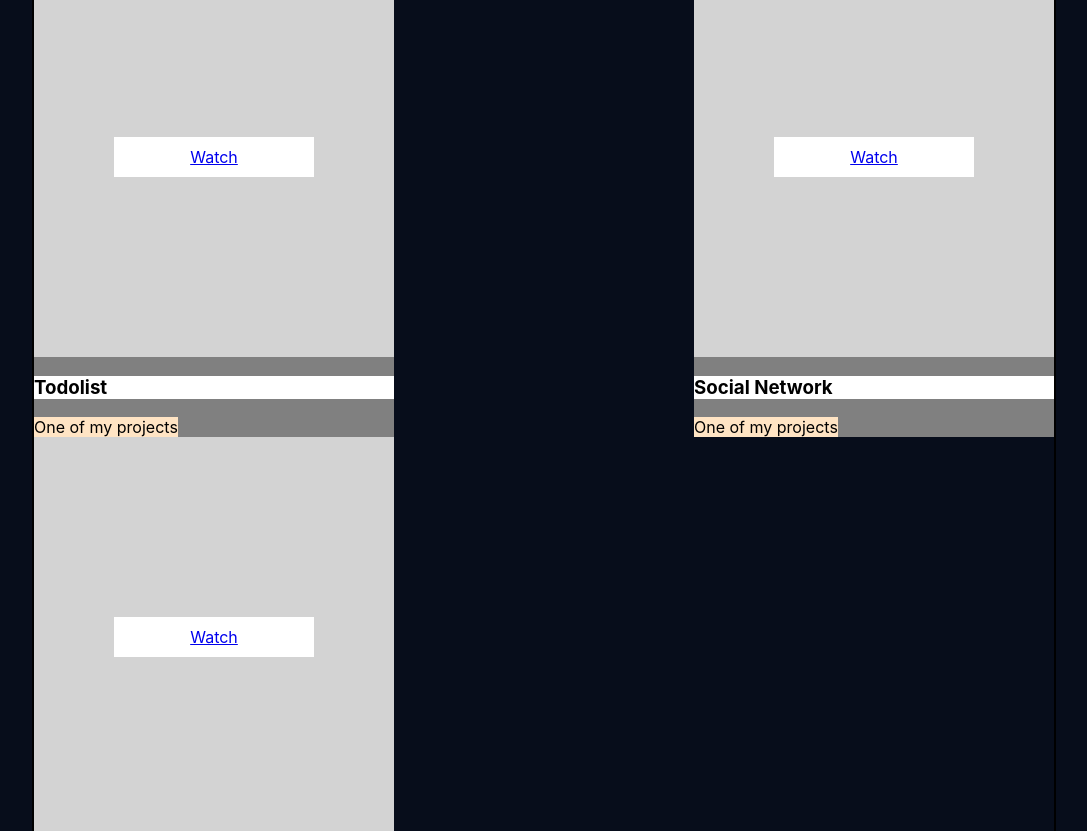
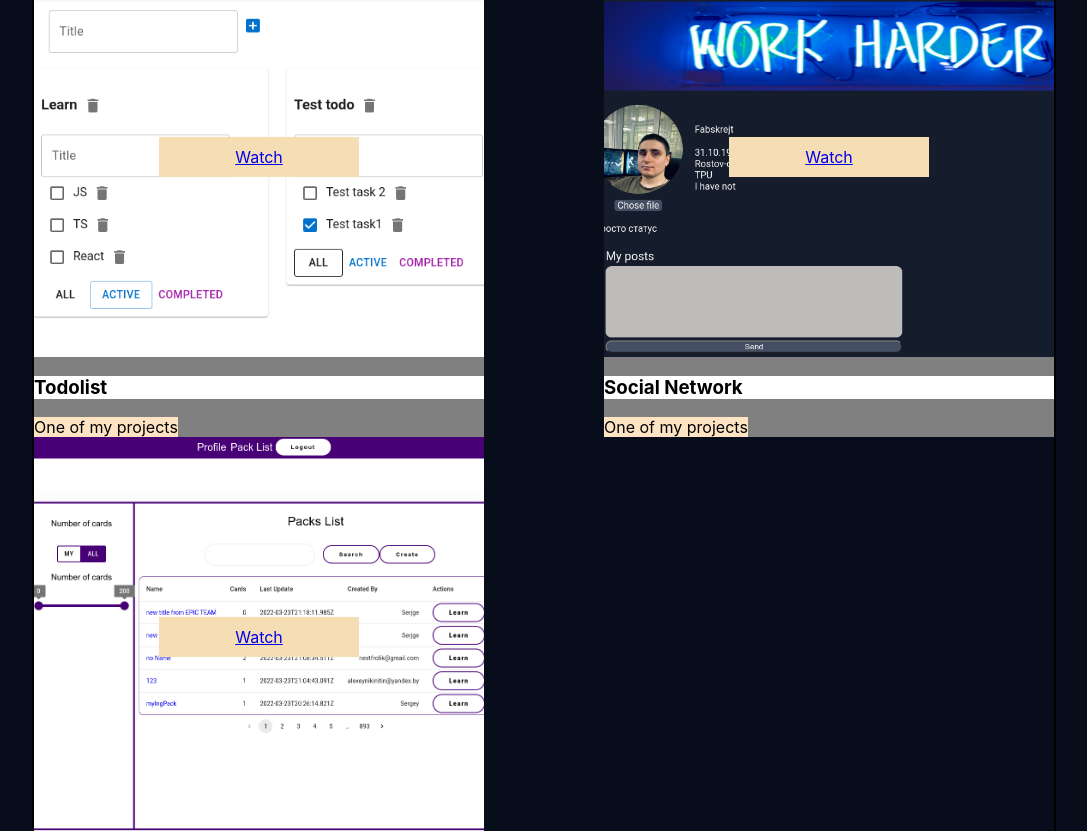
Before and after one commit to fabskrejt/portfolio, a React (Create React App) app: page / in a window 1280 px wide. Shown: the part 1815-2646 px from the top of the page, without its empty margins (96-1183 px from the left). Built offline with nearby package versions, Linux system fonts and the light colour scheme.

Commit message:
changed backgroundImage

```diff
--- a/src/projekts/Projects.tsx
+++ b/src/projekts/Projects.tsx
@@ -3,11 +3,20 @@ import styles from './Projects.module.css'
 import stylesContainer from '../common/styles/Container.module.css'
 import {Project} from './project/Project';
 import todoPrev from '../assets/img/todo.png'
+import socialNetwork from '../assets/img/socialNetwork.png'
+import cards from '../assets/img/cards.png'
 
 export const Projects = () => {
     const backgroundForTodolist = {
-        backgroundImage: 'url('+'./../assets/img/todo.png'+')'
+        backgroundImage: `url(${todoPrev})`,
     }
+    const backgroundForSocialNetwork = {
+        backgroundImage: `url(${socialNetwork})`
+    }
+    const backgroundForCards = {
+        backgroundImage: `url(${cards})`
+    }
+
     return (
         <div className={styles.projectsBlock}>
             <div className={`${stylesContainer.container} ${styles.container}`}>
@@ -19,11 +28,11 @@ export const Projects = () => {
                     />
                     <Project title={'Social Network'} description={'One of my projects'}
                              refToProject={"https://fabskrejt.github.io/social_network_react_ts_project/"}
-                             style={backgroundForTodolist}
+                             style={backgroundForSocialNetwork}
                     />
                     <Project title={'Cards'} description={'One of my projects'}
                              refToProject={'https://fabskrejt.github.io/card-learning/'}
-                             style={backgroundForTodolist}
+                             style={backgroundForCards}
                     />
                 </div>
             </div>
--- a/src/projekts/project/Project.module.css
+++ b/src/projekts/project/Project.module.css
@@ -1,29 +1,29 @@
-.project{
-    width: 360px;
+.project {
+    width: 450px;
     background-color: gray;
 }
 
-.previewImg{
+.previewImg {
     width: 100%;
     height: 400px;
     display: flex;
     justify-content: center;
     align-items: center;
-    background-color: lightgray;
-/*    background-image: url('../../assets/img/todo.png');*/
+    background-size: cover;
+    background-position: center;
 }
 
-.previewImg a{
+.previewImg a {
     width: 200px;
-    background-color: white;
+    background-color: wheat;
     text-align: center;
     padding: 10px 0;
 }
 
-.title{
+.title {
     background-color: white;
 }
 
-.description{
+.description {
     background-color: bisque;
 }
--- a/src/projekts/project/Project.tsx
+++ b/src/projekts/project/Project.tsx
@@ -8,12 +8,10 @@ type ProjectPropsType ={
     style: {}
 }
 export const Project =(props: ProjectPropsType)=>{
-    const backgroundForTodolist = {
-        backgroundImage: 'url('+'../../assets/img/todo.png'+')'
-    }
+
     return(
         <div className={styles.project}>
-                <div className={styles.previewImg} style={{}}>
+                <div className={styles.previewImg} style={props.style}>
                     <a target={'_blank'} href={props.refToProject} >Watch</a>
                 </div>
             <h3 className={styles.title}>{props.title}</h3>
```
